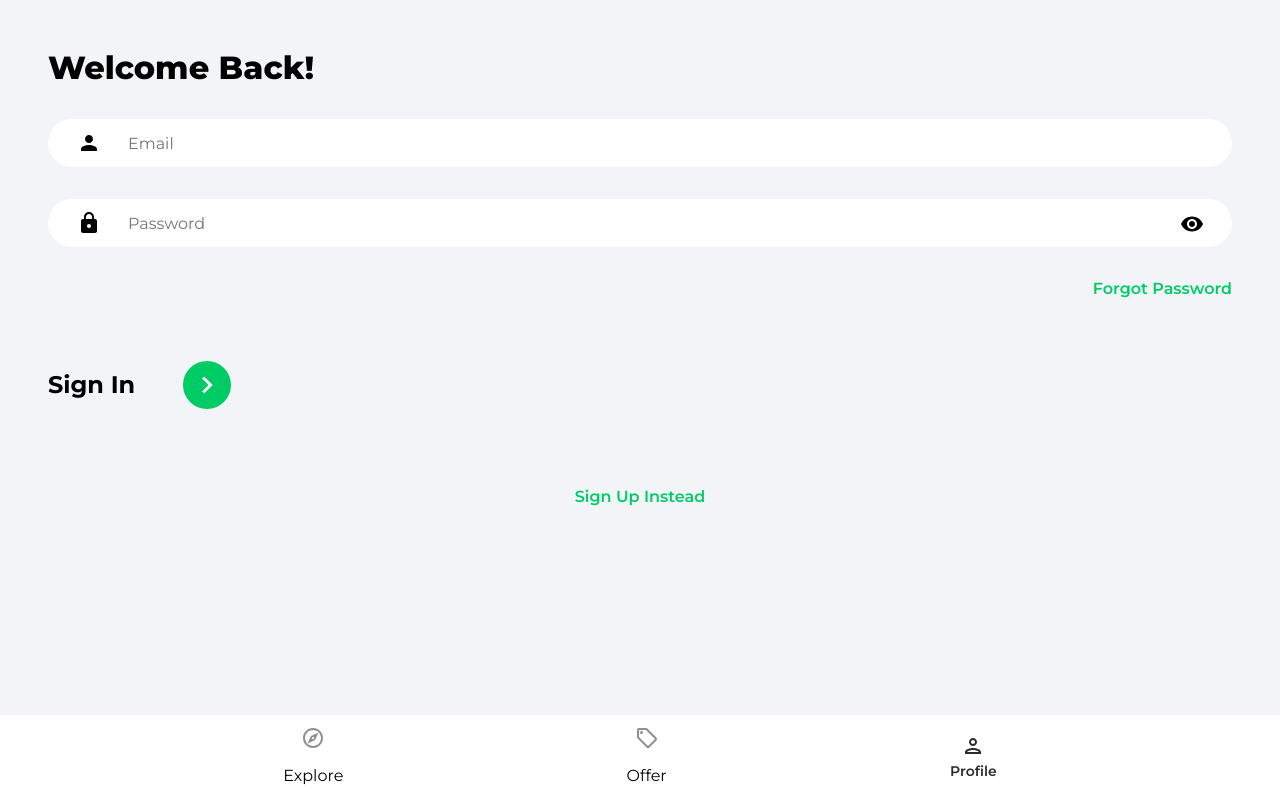
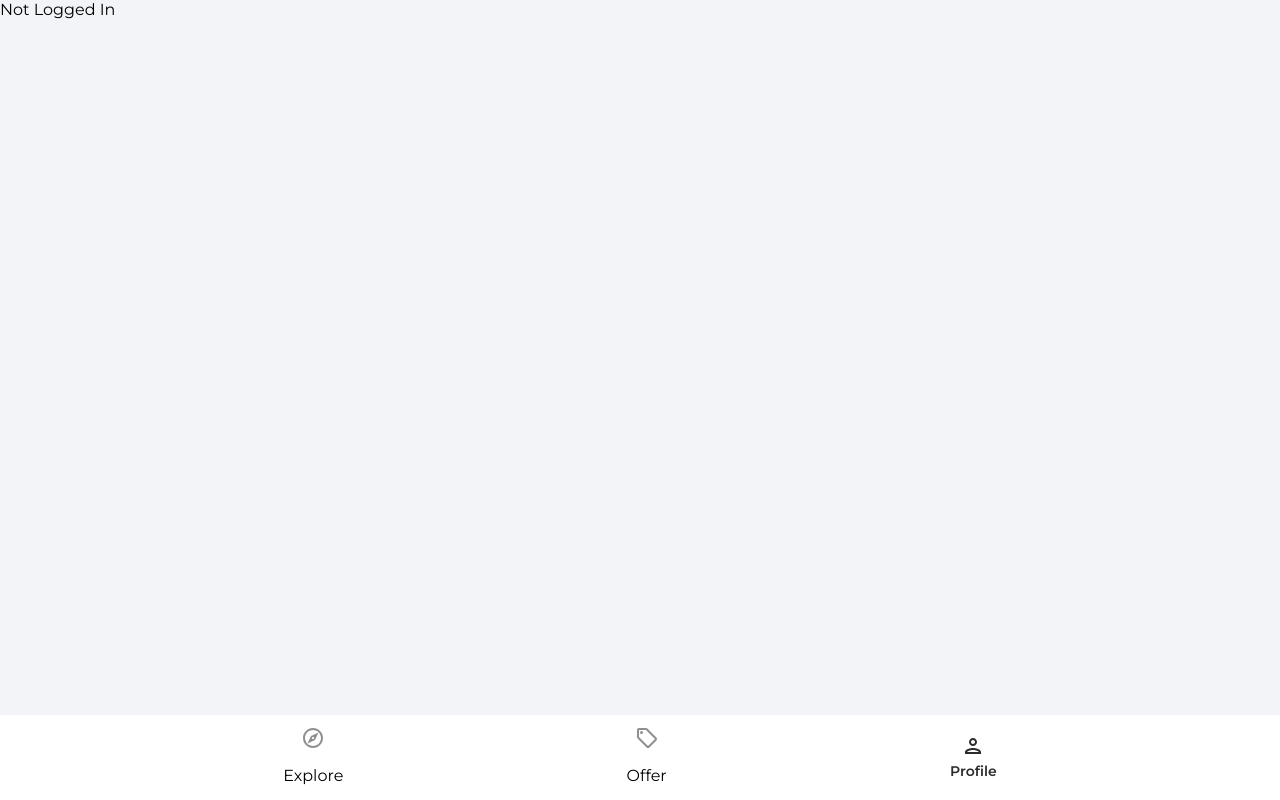
Before and after one commit to miquelespinosa2/house-marketplace, a React (Create React App) app: page /profile in a window 1280 px wide. Built offline with nearby package versions, Linux system fonts and the light colour scheme.

Commit message:
user sign in authentications

```diff
--- a/src/App.js
+++ b/src/App.js
@@ -14,7 +14,7 @@ function App() {
       <Routes>
         <Route path='/' element={<Explore />} />
         <Route path='/offers' element={<Offers />} />
-        <Route path='/profile' element={<SignIn />} />
+        <Route path='/profile' element={<Profile />} />
         <Route path='/sign-in' element={<SignIn />} />
         <Route path='/sign-up' element={<SignUp />} />
         <Route path='/forgot-password' element={<ForgotPassword />} />
--- a/src/pages/Profile.jsx
+++ b/src/pages/Profile.jsx
@@ -1,9 +1,17 @@
 import React from 'react'
+import {useState, useEffect} from 'react'
+import {getAuth} from 'firebase/auth'
 
 function Profile() {
-  return (
-    <h1>Profile</h1>
-  )
+  const [user, setUser] = useState(null)
+
+
+  const auth = getAuth()
+
+  useEffect(() => {
+    setUser(auth.currentUser)
+  } ,[])
+ return user ? <h1>{user.displayName}</h1> : 'Not Logged In'
 }
 
 export default Profile
```
